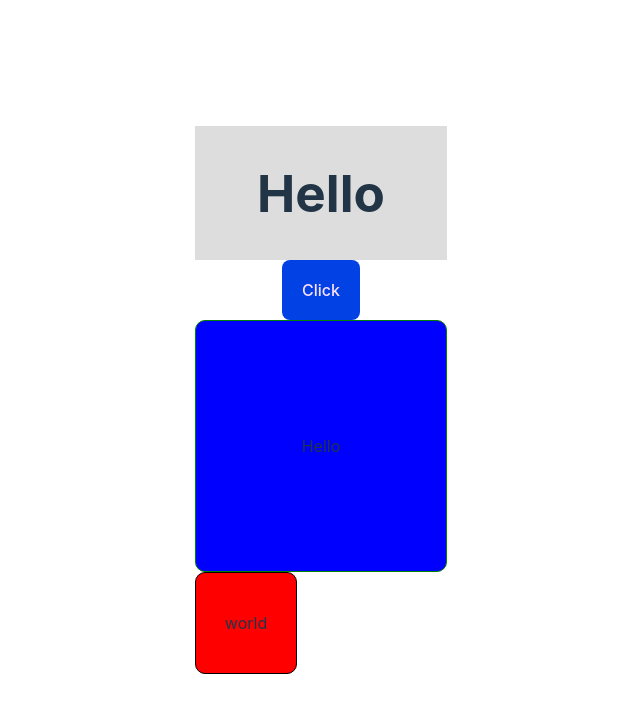
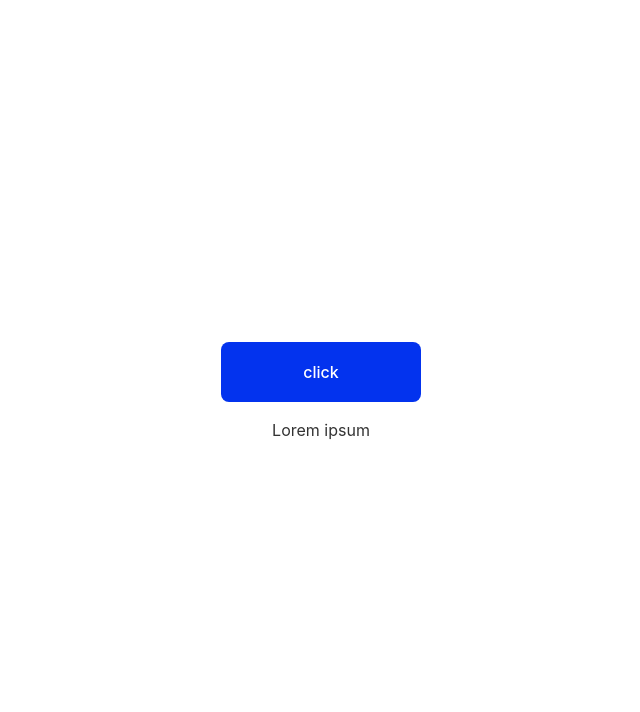
Before and after one commit to MagdalenaTyminska/React-test, a React (Vite) app: page / in a window 1280 px wide. Shown: the top 712 px of the page, without its empty margins (319-959 px from the left). Built offline with nearby package versions, Linux system fonts and the light colour scheme.

Commit message:
first exercise

```diff
--- a/package.json
+++ b/package.json
@@ -6,7 +6,7 @@
 	"scripts": {
 		"dev": "vite",
 		"build": "tsc && vite build",
-		"lint": "eslint --report-unused-disable-directives",
+		"lint": "eslint --report-unused-disable-directives --max-warnings 0",
 		"prettify": "npx prettier --write",
 		"preview": "vite preview",
 		"typecheck": "tsc --noEmit --jsx react-jsx",
--- a/src/App.tsx
+++ b/src/App.tsx
@@ -1,26 +1,33 @@
-import { ThemeProvider } from 'styled-components';
+import { createGlobalStyle, ThemeProvider } from 'styled-components';
 import './App.scss';
-import { Button } from './Button/Button';
-import { Wrapper } from './Wrapper/Wrapper';
-import { Elements } from './Elements/Elements';
+import { Button } from './Button';
+import { Text } from './Text';
+import { Wrapper } from './Wrapper';
+
+const GlobalStyle = createGlobalStyle`
+body {
+background-color: ${(props) => props.theme.colors.background}
+}
+`;
 
 export const App = () => {
-	const theme = {
+	const light = {
 		colors: {
-			primary: '#0242e4',
-			textLight: '#fee0fe',
+			primary: '#0333EE',
+			background: '#fff',
+			textPrimary: '#eee',
+			textBackground: '#333',
 		},
 	};
 
 	return (
 		<>
-			<ThemeProvider theme={theme}>
+			<ThemeProvider theme={light}>
+				<GlobalStyle />
 				<Wrapper>
-					{' '}
-					<h1>Hello</h1>{' '}
+					<Button label='click' />
+					<Text>Lorem ipsum</Text>
 				</Wrapper>
-				<Button />
-				<Elements />
 			</ThemeProvider>
 		</>
 	);
--- /dev/null
+++ b/src/Button.tsx
@@ -0,0 +1,21 @@
+import styled from 'styled-components';
+
+type ButtonProps = {
+	label: string;
+};
+
+const StyledButton = styled.button`
+	border: none;
+	padding: 20px;
+	min-width: 200px;
+	background-color: ${(props) => props.theme.colors.primary};
+	color: ${(props) => props.theme.colors.background};
+`;
+
+export const Button = ({ label }: ButtonProps) => {
+	return (
+		<>
+			<StyledButton>{label}</StyledButton>
+		</>
+	);
+};
--- a/src/Button/Button.tsx
+++ /dev/null
@@ -1,18 +0,0 @@
-import styled from 'styled-components';
-
-const StyledButton = styled.button`
-border: none;
-font-family: 'Tahoma'
-border-radius: 5px;
-padding: 20px;
-background-color: ${(props) => props.theme.colors.primary};
-color: ${(props) => props.theme.colors.textLight};
-`;
-
-export const Button = () => {
-	return (
-		<>
-			<StyledButton>Click</StyledButton>
-		</>
-	);
-};
--- a/src/Elements/Elements.tsx
+++ /dev/null
@@ -1,47 +0,0 @@
-import styled, { css } from 'styled-components';
-
-const common = css<{ size: number }>`
-	height: ${(props) => props.size}px;
-	width: ${(props) => props.size}px;
-	border-radius: 10px;
-	display: flex;
-	justify-content: center;
-	align-items: center;
-	text-align: center;
-`;
-
-const getColoredValues = (first: string, second: string) => css`
-	background-color: ${first};
-	border: ${second};
-`;
-
-const First = styled.div<{
-	size: number;
-	firstColor: string;
-	secondColor: string;
-}>`
-	${common}
-	${(props) => getColoredValues(props.firstColor, props.secondColor)}
-`;
-
-const Second = styled.div<{
-	size: number;
-	firstColor: string;
-	secondColor: string;
-}>`
-	${common}
-	${(props) => getColoredValues(props.firstColor, props.secondColor)}
-`;
-
-export const Elements = () => {
-	return (
-		<>
-			<First size={250} firstColor='blue' secondColor='1px solid green'>
-				Hello
-			</First>
-			<Second size={100} firstColor='red' secondColor='1px solid black'>
-				world
-			</Second>
-		</>
-	);
-};
--- /dev/null
+++ b/src/Text.tsx
@@ -0,0 +1,18 @@
+import { ReactNode } from 'react';
+import styled from 'styled-components';
+
+type TextProps = {
+	children: ReactNode;
+};
+
+const StyledText = styled.p`
+	color: ${(props) => props.theme.colors.textBackground};
+`;
+
+export const Text = ({ children }: TextProps) => {
+	return (
+		<>
+			<StyledText>{children}</StyledText>
+		</>
+	);
+};
--- /dev/null
+++ b/src/Wrapper.tsx
@@ -0,0 +1,19 @@
+import { ReactNode } from 'react';
+import styled from 'styled-components';
+
+type WrapperProps = {
+	children: ReactNode;
+};
+
+const StyledWrapper = styled.p`
+	padding: 30px;
+	background-color: ${(props) => props.theme.colors.background};
+`;
+
+export const Wrapper = ({ children }: WrapperProps) => {
+	return (
+		<>
+			<StyledWrapper>{children}</StyledWrapper>
+		</>
+	);
+};
--- a/src/Wrapper/Wrapper.tsx
+++ /dev/null
@@ -1,43 +0,0 @@
-import { ReactNode, useState } from 'react';
-import styled, { css } from 'styled-components';
-
-type WrapperProps = {
-	children: ReactNode;
-};
-
-const StyledBox = styled.div<{
-	color: string;
-	isActive: boolean;
-	shadowColor: string;
-}>`
-	background-color: ${(props) => props.color};
-	padding: ${(props) => (props.isActive ? '30px' : '5px')};
-	${(props) =>
-		props.isActive
-			? css<{ shadowColor: string }>`
-					box-shadow: 0px 0px 10px 10px ${(props) => props.shadowColor};
-					border: 1px solid green;
-				`
-			: ''}
-`;
-
-export const Wrapper = ({ children }: WrapperProps) => {
-	const [isActive, setIsActive] = useState(false);
-	const toggleActive = () => {
-		setIsActive((prevActive) => !prevActive);
-	};
-
-	return (
-		<>
-			<StyledBox
-				onClick={toggleActive}
-				role='button'
-				color='#ddd'
-				isActive={isActive}
-				shadowColor='red'
-			>
-				{children}
-			</StyledBox>
-		</>
-	);
-};
--- a/src/styled.d.ts
+++ b/src/styled.d.ts
@@ -4,7 +4,9 @@ declare module 'styled-components' {
 	export interface DefaultTheme {
 		colors: {
 			primary: string;
-			textLight: string;
+			background: string;
+			textPrimary: string;
+			textBackground: string;
 		};
 	}
 }
```
Also changed, not shown: src/Bar/Bar.tsx (added), src/Foo/Foo.tsx (added).
